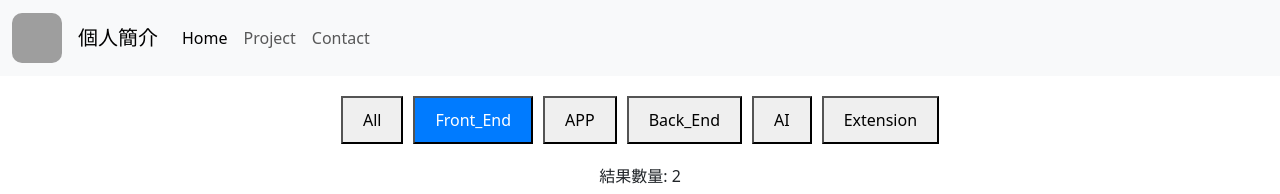
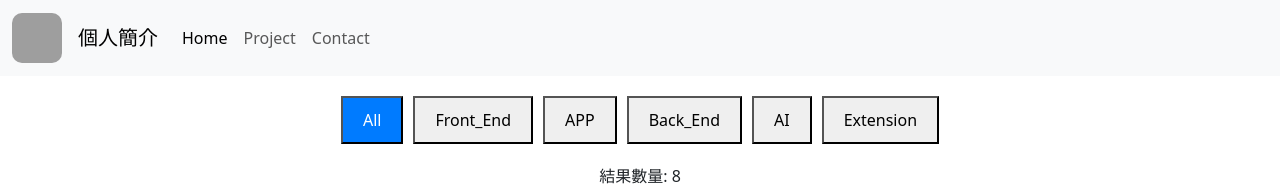
Before and after one commit to SamChengYo/samfunmula.github.io, a Vue app: page /project in a window 1280 px wide. Shown: the top 194 px of the page. Built offline with nearby package versions, Linux system fonts and the light colour scheme; grey boxes are pictures that could not be loaded.

Commit message:
fix router and Project root

```diff
--- a/src/components/Narbar.vue
+++ b/src/components/Narbar.vue
@@ -1,7 +1,7 @@
 <template>
   <nav class="navbar navbar-expand-lg bg-body-tertiary">
     <div class="container-fluid">
-      <router-link class="navbar-brand" to="#">
+      <router-link class="navbar-brand">
         <img src="https://yt3.ggpht.com/yti/ANjgQV-qWGVzevyDMD5MBy0mg2_xiP8GgB8MlvrITD7e7gCRoHM=s88-c-k-c0x00ffffff-no-rj" class="navbar-img">
       </router-link>
       <router-link class="navbar-brand">個人簡介</router-link>
--- a/src/components/Project.vue
+++ b/src/components/Project.vue
@@ -26,7 +26,7 @@
   import { ref, computed } from 'vue';
 
   const categories = ['All', 'Front_End', 'APP', 'Back_End', 'AI', 'Extension'];
-  const selectedCategory = ref('Front_End');
+  const selectedCategory = ref('All');
   const projects = ref([
     {
       title: '租屋網站',
```
